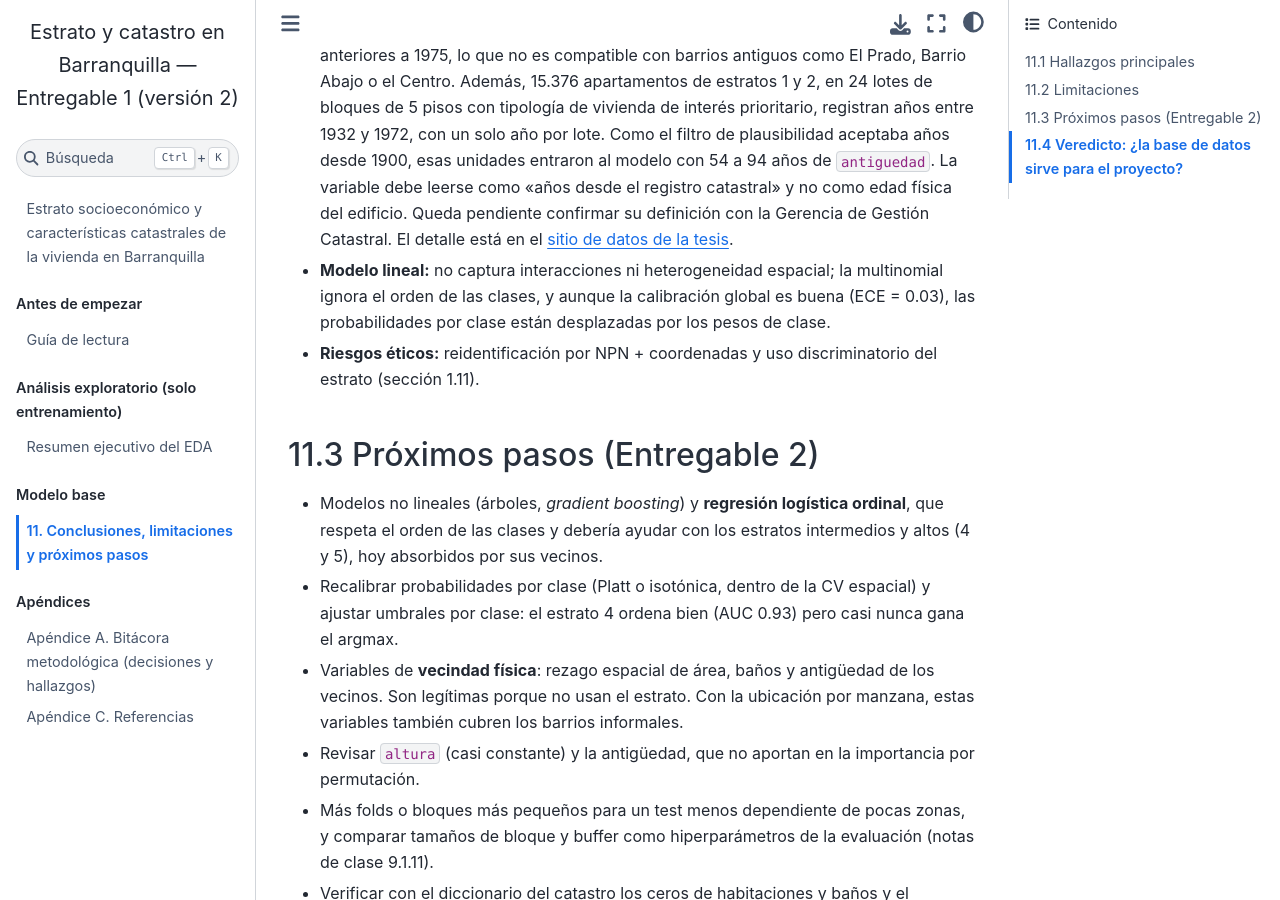
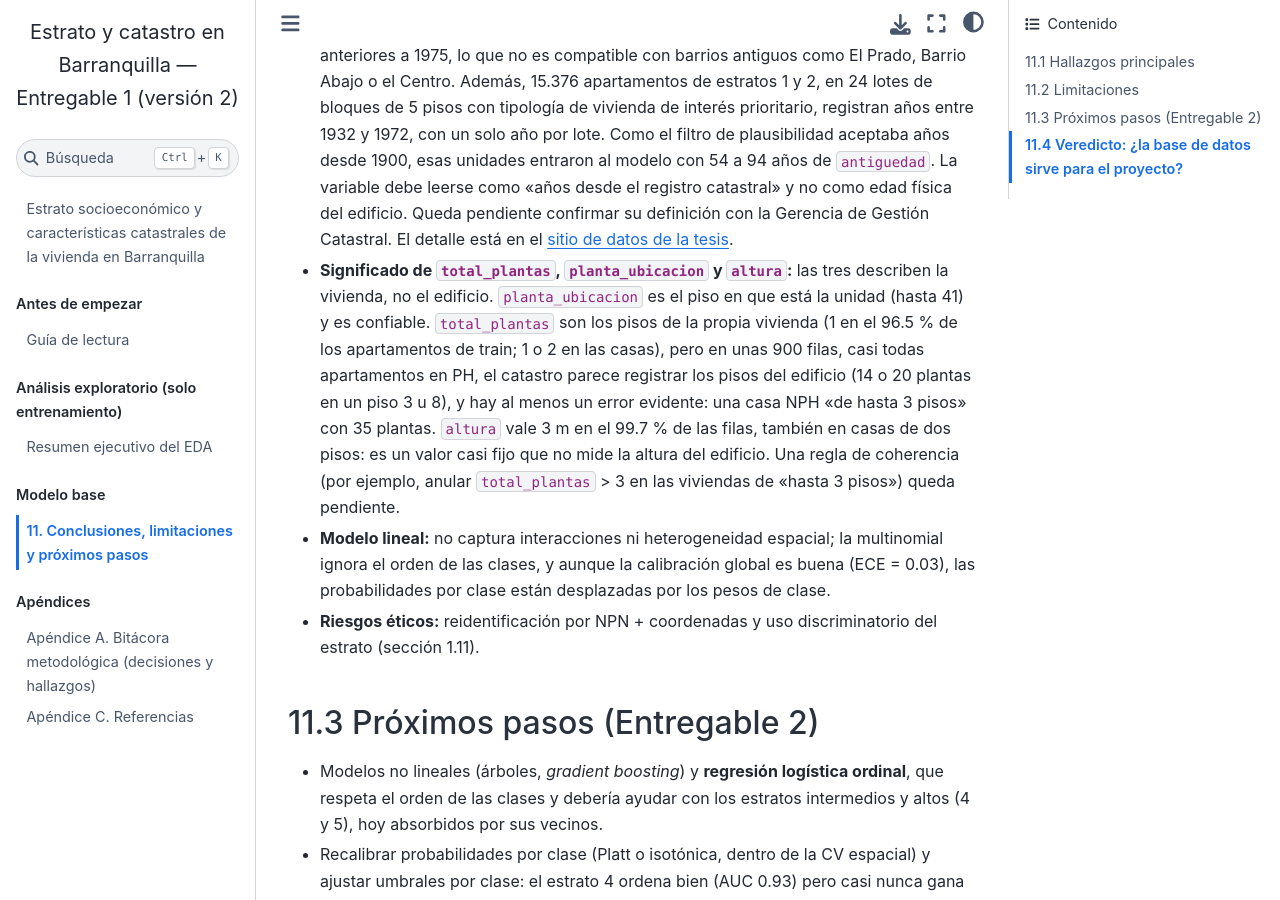
Before and after one commit to mcarocantillo/entregable1-ml-barranquilla, a Jupyter Book: the page built from notebooks/11_conclusiones.md, in a window 1280 px wide and 900 px high, scrolled down 3271 px. Built offline with Jupyter Book 1.0.4 settings and Sphinx 7.4.7 and the Sphinx Book theme 1.1.4, drawn with Linux system fonts in a browser that asks for light colours; pages that are not in the unit, such as notebooks, are missing from menus.

Commit message:
Aclarar total_plantas, planta_ubicacion y altura (diccionario, limitaciones y etiquetas del dashboard)
Co-Authored-By: Claude Opus 5.5 <noreply@anthropic.com>

```diff
--- a/notebooks/11_conclusiones.md
+++ b/notebooks/11_conclusiones.md
@@ -141,6 +141,17 @@
   catastral» y no como edad física del edificio. Queda pendiente confirmar su
   definición con la Gerencia de Gestión Catastral. El detalle está en el
   [sitio de datos de la tesis](https://mcarocantillo.github.io/tesis-datos-barranquilla/11_coherencia.html).
+- **Significado de `total_plantas`, `planta_ubicacion` y `altura`:** las tres
+  describen la vivienda, no el edificio. `planta_ubicacion` es el piso en que
+  está la unidad (hasta 41) y es confiable. `total_plantas` son los pisos de la
+  propia vivienda (1 en el 96.5 % de los apartamentos de train; 1 o 2 en las
+  casas), pero en unas 900 filas, casi todas apartamentos en PH, el catastro
+  parece registrar los pisos del edificio (14 o 20 plantas en un piso 3 u 8), y
+  hay al menos un error evidente: una casa NPH "de hasta 3 pisos" con 35
+  plantas. `altura` vale 3 m en el 99.7 % de las filas, también en casas de dos
+  pisos: es un valor casi fijo que no mide la altura del edificio. Una regla de
+  coherencia (por ejemplo, anular `total_plantas` > 3 en las viviendas de
+  "hasta 3 pisos") queda pendiente.
 - **Modelo lineal:** no captura interacciones ni heterogeneidad espacial; la
   multinomial ignora el orden de las clases, y aunque la calibración global
   es buena (ECE = 0.03), las probabilidades por clase están desplazadas por
```
Also changed, not shown: 4 other files.
